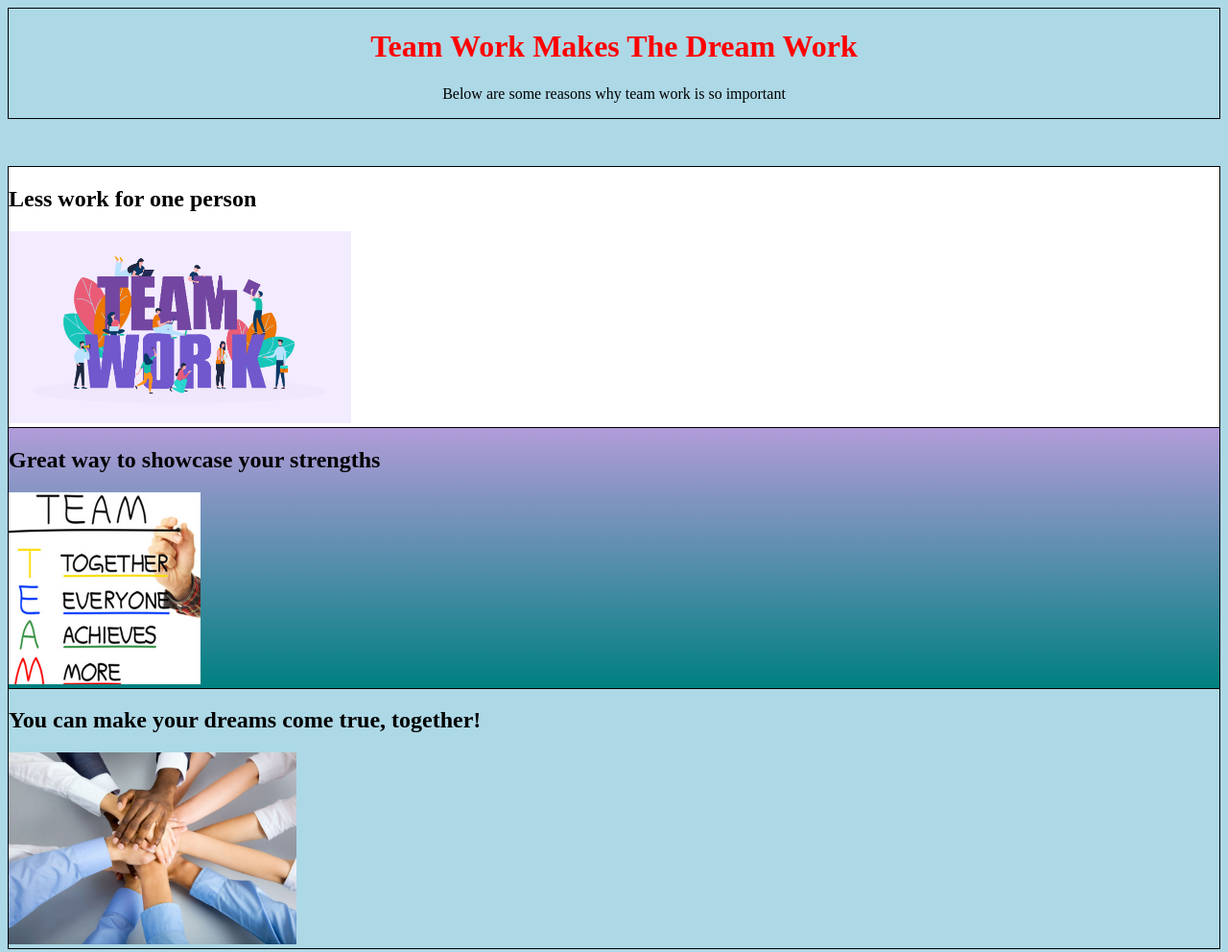
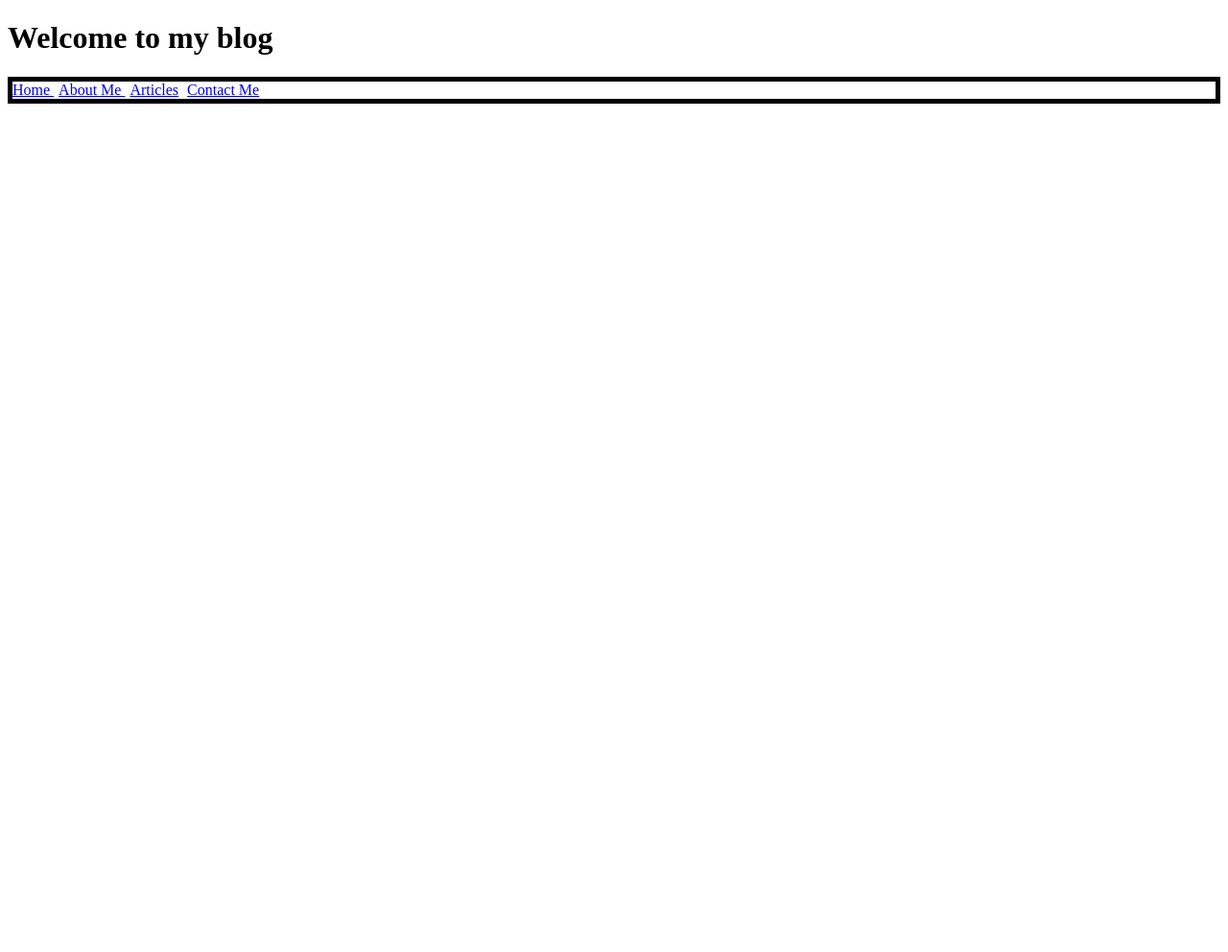
Before and after one commit to HananAslam/HananAslam.github.io, a plain HTML site: page index.html in a window 1280 px wide. Shown: the whole page at 96% size. After the commit the page ends 800 px from the top, so only its background shows below. Drawn offline with Linux system fonts and the light colour scheme.

Commit message:
My Third Commit

```diff
--- a/index.html
+++ b/index.html
@@ -1,28 +1,24 @@
 <!DOCTYPE html>
 <html>
     <head>
-        <title>Our First Website</title>
-        <link rel="stylesheet" type="text/css" href="style.css">
+       <title> ورقات حنان أسلم</title>
+       <link rel="stylesheet" href="style.css">
+       <link rel="icon" href="https://icon2.cleanpng.com/20180324/rwq/kisspng-paper-quill-pen-inkwell-clip-art-nonfiction-writing-cliparts-5ab64a71210362.4530724815218960491352.jpg">
     </head>
     <body>
-        <div id="header">
-            <h1>Team Work Makes The Dream Work</h1>
-            <p>Below are some reasons why team work is so important</p>
+        <h1> Welcome to my blog </h1>
+        <div id="Header" >
+            <a href="index.html" class="Header1"> Home </a>
+            <a href="AboutMe.html" class="Header1"> About Me </a>
+            <a href="Articles.html" class="Header1"> Articles</a>
+            <a href="Contact.html" class="Header1"> Contact Me</a>
         </div>
 
-        <div class="groups" id="group1">
-            <h2>Less work for one person</h2>
-            <img src="image-1.png">
-        </div>
-        <div class="groups" id="group2">
-            <h2>Great way to showcase your strengths</h2>
-            <img src="image-2.jpg">
-        </div>
-        <div class="groups">
-            <h2>You can make your dreams come true, together!</h2>
-            <img src="image-3.jpg">
-        </div>
     </body>
 </html>
 
-<!-- div's as a container for tags. Its grouping tags for a specific reasons-->
+<!-- Contents of Blog:
+        - About Me Page
+        - Articles Page, your Hot Takes
+        - Contact Me Page
+        -->
--- a/style.css
+++ b/style.css
@@ -1,30 +1,17 @@
-body {
-    background-color: lightblue;
+#AboutMePicture {
+    text-align: center;
+    border: 5px solid red;
 }
 
-h1 {
-    color: red;
+#AboutMeParagraph {
+    text-align: center;
+    border: 5px solid black;
 }
 
-#header {
-    border: 1px solid black;
-    margin-bottom: 50px;
-    text-align: center;
+#Header{
+    border: 5px solid black;
 }
 
-#group1 {
-    background-color: white;
+.Header1 {
+    margin-right: 5px;
 }
-
-#group2 {
-    background: linear-gradient(#b19cd9, #008080);
-}
-
-.groups {
-    border: 1px solid black;
-    margin-top: -1px;
-}
-
-.groups img {
-    height: 200px;
-}
```
Also changed, not shown: AboutMe.html (added, +27 -0 lines), Articles.html (added, +18 -0 lines), Contact.html (added, +18 -0 lines), Pictures/Quill Favicon.jpg (added), image-1.png (deleted), image-2.jpg (deleted), image-3.jpg (deleted), 1 other file.
